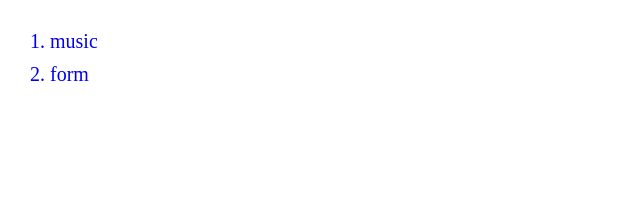
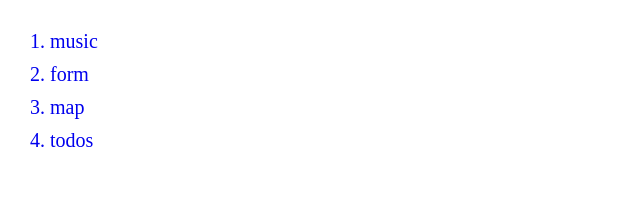
Before and after one commit to hanchengz/vue-examples, a Vue app: page /music in a window 1280 px wide. Shown: the top 202 px of the page, without its empty margins (0-640 px from the left). Built offline with nearby package versions, Linux system fonts and the light colour scheme.

Commit message:
todoList

```diff
--- a/src/components/Index.vue
+++ b/src/components/Index.vue
@@ -11,7 +11,9 @@ export default {
 		return {
 			routerList: [
 				'music',
-				'form'
+				'form',
+				'map',
+				'todos'
 			]
 		}
 	}
--- a/src/components/Music.vue
+++ b/src/components/Music.vue
@@ -80,7 +80,6 @@
 	.search{
 		width: 94%;
 		height: 30px;
-		/*background-color: #FCC;*/
 		background-color: rgba(255,255,121,.5);
 		border: 0;
 		outline: none;
@@ -88,7 +87,6 @@
 		font-size: 16px;
 	}
 	.result{
-		/*background-color: #FFC;*/
 		background-color: rgba(255,255,121,.2);
 	}
 	.result-item{
--- a/src/router/index.js
+++ b/src/router/index.js
@@ -5,6 +5,7 @@ import music from '@/components/Music'
 import form from '@/components/Form'
 import detail from '@/components/Detail'
 import map from '@/components/Map'
+import todos from '@/components/Todos'
 
 Vue.use(Router)
 
@@ -34,6 +35,11 @@ export default new Router({
 			path: '/map',
 			name: 'Map',
 			component: map
+		},
+		{
+			path: '/todos',
+			name: 'Todos',
+			component: todos
 		}
 
 	]
```
